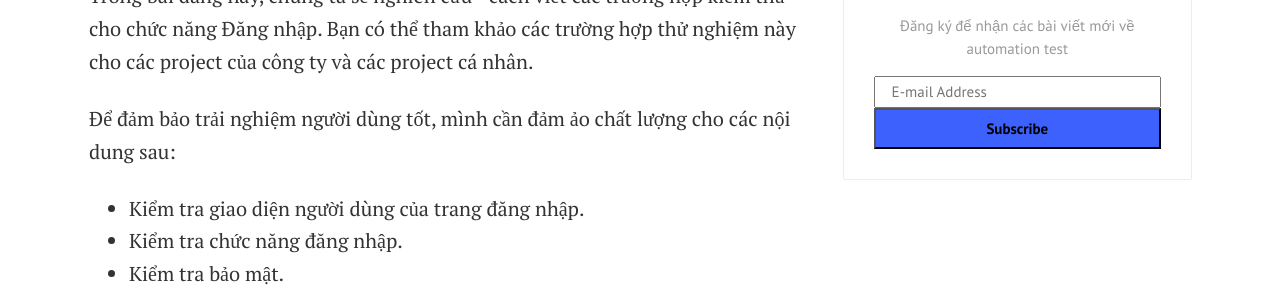
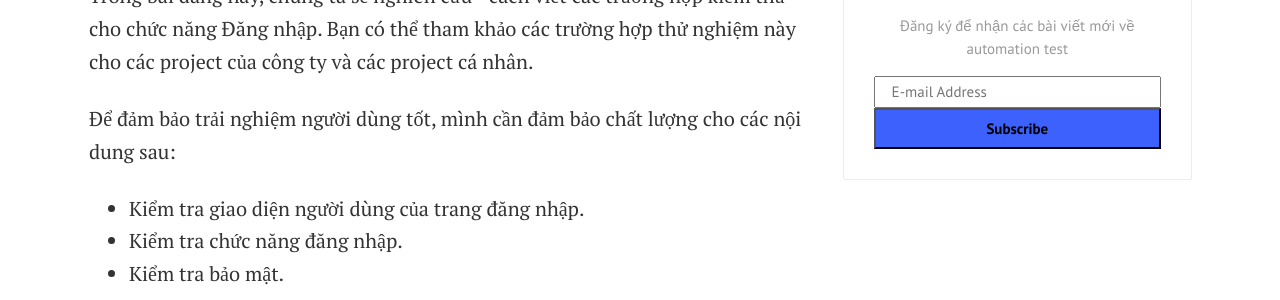
Before and after one commit to duykhanhrc/duykhanhrc.github.io, a Jekyll site: the page built from _posts/manual-testing/2022-11-08-scenarios-login-page.md, in a window 1280 px wide and 900 px high, scrolled down 574 px. Shown: the part 155-455 px from the top of the window. Built offline with Jekyll 4.4.1, drawn with Linux system fonts in a browser that asks for light colours; comment, search, counter and statistics services are not loaded.

Commit message:
fix: Missing letter + missing text at footer of blog when responsive

```diff
--- a/_posts/manual-testing/2022-11-08-scenarios-login-page.md
+++ b/_posts/manual-testing/2022-11-08-scenarios-login-page.md
@@ -11,7 +11,7 @@
 Trong bài đăng này, chúng ta sẽ nghiên cứu - cách viết các trường hợp kiểm thử cho chức năng Đăng nhập. Bạn có thể tham khảo các trường hợp thử nghiệm này cho các project của công ty và các project cá nhân.
 
 
-Để đảm bảo trải nghiệm người dùng tốt, mình cần đảm ảo chất lượng cho các nội dung sau:
+Để đảm bảo trải nghiệm người dùng tốt, mình cần đảm bảo chất lượng cho các nội dung sau:
 * Kiểm tra giao diện người dùng của trang đăng nhập.
 * Kiểm tra chức năng đăng nhập.
 * Kiểm tra bảo mật.
@@ -67,8 +67,7 @@
 
 6) Xác minh rằng lỗ hổng XSS sẽ không hoạt động trên trang đăng nhập.
 
-
-#### &nbsp;&nbsp;&nbsp;&nbsp;&nbsp;&nbsp; Chúc các bạn học tập tốt!
-
-
-                                ❤️Thanks for reading!❤️
+<div>
+    <p style=" text-align: center; ">Chúc các bạn học tập tốt!</p>
+    <p style=" text-align: center; font-size: 20px; ">❤️Thanks for reading!❤️</p>
+</div>
```
